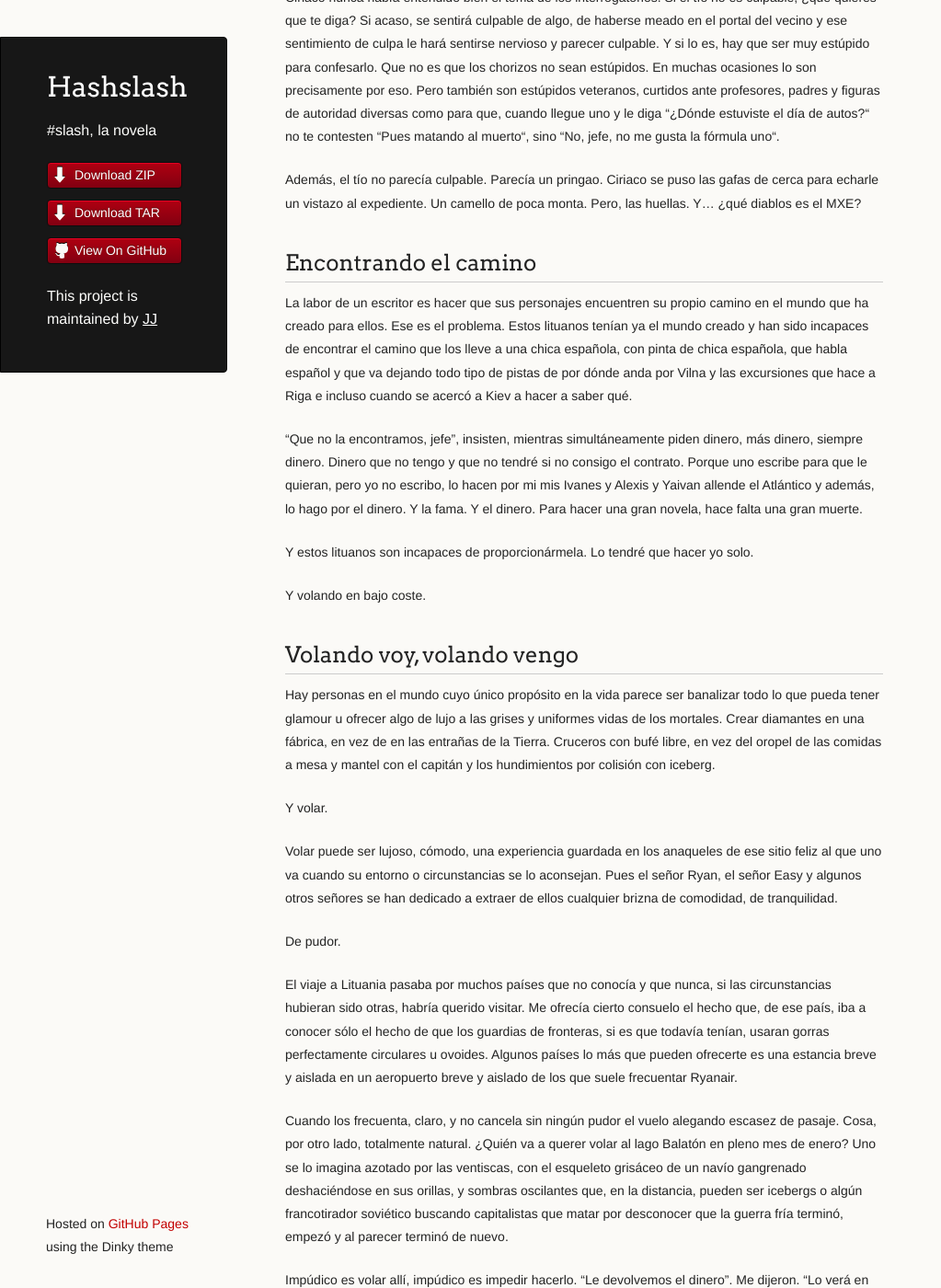
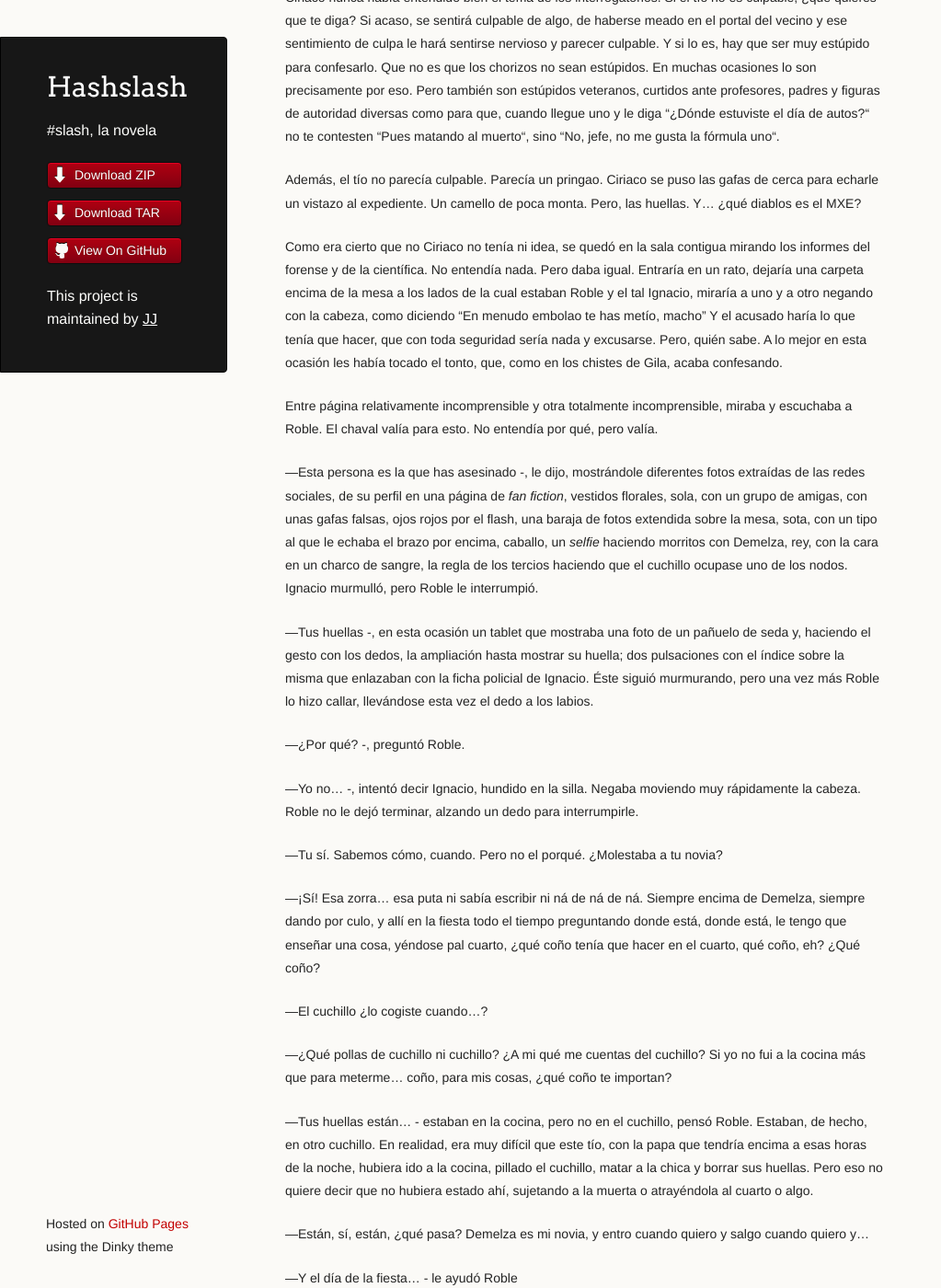
Before and after one commit to JJ/HashSlash, a Jekyll site: the page built from texto/HashSlash.md, in a window 1280 px wide and 1400 px high, scrolled down 46733 px. Shown: the whole window at 92% size, without its empty margins (0-1023 px from the left). Built offline with Jekyll 4.4.1, drawn with Linux system fonts in a browser that asks for light colours; some of the changed text lies outside the part shown.

Commit message:
Sync texto/HashSlash.md from master to gh-pages

```diff
--- a/texto/HashSlash.md
+++ b/texto/HashSlash.md
@@ -2356,6 +2356,69 @@ puso las gafas de cerca para echarle un vistazo al
 expediente. Un camello de poca monta. Pero, las huellas. Y... ¿qué
 diablos es el MXE?
 
+Como era cierto que no Ciriaco no tenía ni idea, se quedó en la sala
+contigua mirando los informes del forense y de la científica. No
+entendía nada. Pero daba igual. Entraría en un rato, dejaría una
+carpeta encima de la mesa a los lados de la cual estaban Roble y el
+tal Ignacio, miraría a uno y a otro negando con la cabeza, como diciendo "En menudo embolao te has metío, macho" Y el acusado haría lo que tenía que hacer, que con toda seguridad sería nada y excusarse. Pero, quién sabe. A lo mejor en esta ocasión les había tocado el tonto, que, como en los chistes de Gila, acaba confesando.
+
+Entre página relativamente incomprensible y otra totalmente incomprensible, miraba y escuchaba a Roble. El chaval valía para esto. No entendía por qué, pero valía.
+
+—Esta persona es la que has asesinado -, le dijo, mostrándole diferentes fotos extraídas de las redes sociales, de su perfil en una página de *fan fiction*, vestidos florales, sola, con un grupo de amigas, con unas gafas falsas, ojos rojos por el flash, una baraja de fotos extendida sobre la mesa, sota, con un tipo al que le echaba el brazo por encima, caballo, un *selfie* haciendo morritos con Demelza, rey, con la cara en un charco de sangre, la regla de los tercios haciendo que el cuchillo ocupase uno de los nodos. Ignacio murmulló, pero Roble le interrumpió.
+
+—Tus huellas -, en esta ocasión un tablet que mostraba una foto de un
+pañuelo de seda y, haciendo el gesto con los dedos, la ampliación
+hasta mostrar su huella; dos pulsaciones con el índice sobre la misma
+que enlazaban con la ficha policial de Ignacio. Éste siguió
+murmurando, pero una vez más Roble lo hizo callar, llevándose esta vez
+el dedo a los labios.
+
+—¿Por qué? -, preguntó Roble.
+
+—Yo no... -, intentó decir Ignacio, hundido en la silla. Negaba
+moviendo muy rápidamente la cabeza. Roble no le dejó terminar, alzando
+un dedo  para interrumpirle.
+
+—Tu sí. Sabemos cómo, cuando. Pero no el porqué. ¿Molestaba a tu
+novia?
+
+—¡Sí! Esa zorra... esa puta ni sabía escribir ni ná de ná de
+ná. Siempre encima de Demelza, siempre dando por culo, y allí en la
+fiesta todo el tiempo preguntando donde está, donde está, le tengo que
+enseñar una cosa, yéndose pal cuarto, ¿qué coño tenía que hacer en el
+cuarto, qué coño, eh? ¿Qué coño?
+
+—El cuchillo ¿lo cogiste cuando...?
+
+—¿Qué pollas de cuchillo ni cuchillo? ¿A mi qué me cuentas del
+cuchillo? Si yo no fui a la cocina más que para meterme... coño, para
+mis cosas, ¿qué coño te importan?
+
+—Tus huellas están... - estaban en la cocina, pero no en el cuchillo,
+pensó Roble. Estaban, de hecho, en otro cuchillo. En realidad, era muy
+difícil que este tío, con la papa que tendría encima a esas horas de
+la noche, hubiera ido a la cocina, pillado el cuchillo, matar a la
+chica y borrar sus huellas. Pero eso no quiere decir que no hubiera
+estado ahí, sujetando a la muerta o atrayéndola al cuarto o algo.
+
+—Están, sí, están, ¿qué pasa? Demelza es mi novia, y entro cuando
+quiero y salgo cuando quiero y...
+
+—Y el día de la fiesta... - le ayudó Roble
+
+—Nos metimos unas rayas de K en la cocina, bueno, ella no, ella es toa
+limpia y ná de mierda ni ná de ná, que es escritora...
+
+O sea, que los cuchillos de la cocina los usaban para cortarse las
+rayas. Sin embargo, no había huellas ni de él ni de nadie en el
+cuchillo usado.
+
+En ese momento entró Ciriaco y puso la carpeta encima de la
+mesa. Teatralmente, lo abrió y señaló un punto aleatorio dentro de la
+carpeta. Luego miró a Ignacio, frunciendo los labios y
+asintiendo. Para incrementar el efecto, chasqueó la lengua. Roble
+también se le quedó mirando.
+
 ## Encontrando el camino
 
 La labor de un escritor es hacer que sus personajes encuentren su
```
